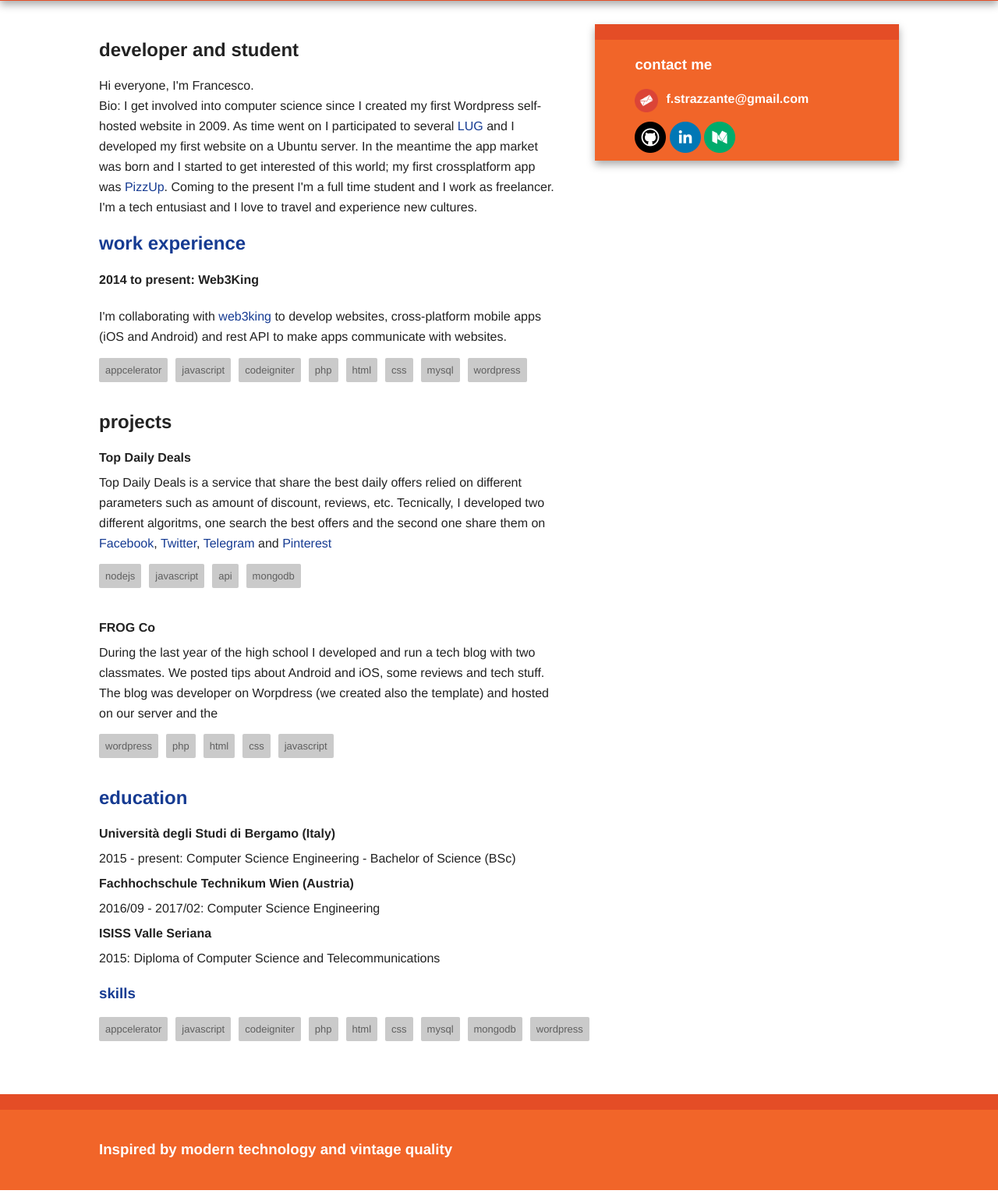
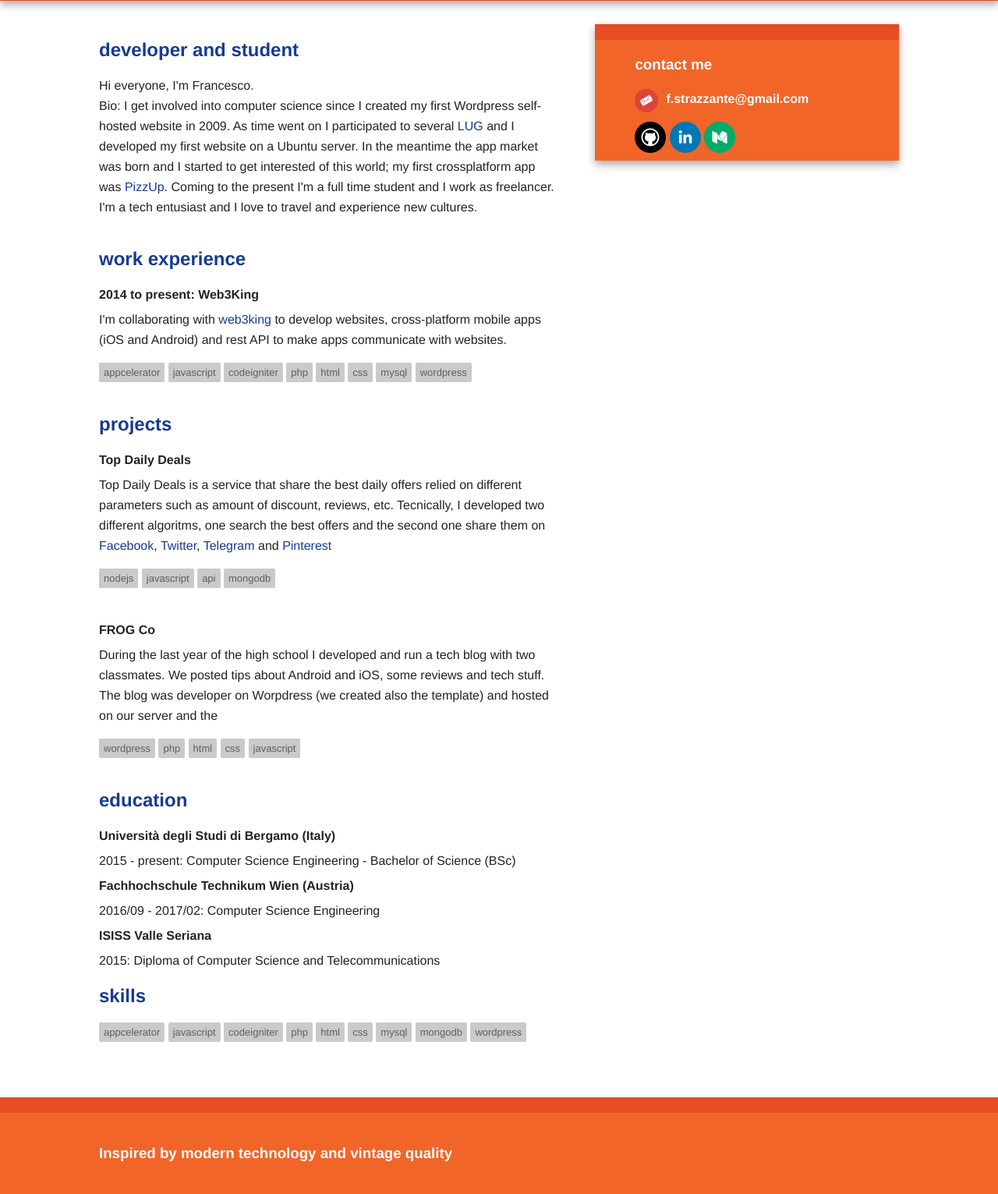
Before and after one commit to fstrazzante/fstrazzante.github.io, a PHP site: page / in a window 1280 px wide. Shown: the part 95-1626 px from the top of the page at 78% size. Run offline with PHP 8.4, Linux system fonts and the light colour scheme; some libraries are stand-ins or nearby versions.

Commit message:
improvements

```diff
--- a/css/main.css
+++ b/css/main.css
@@ -156,8 +156,7 @@ nav a:hover {
 
 span.tags {
     background: #cacaca;
-    padding: 8px;
-    margin: 0 10px 0 0;
+    padding: 5px 6px;
     border-radius: 2px;
     font-size: 13px;
     color: #5f5f5f;
@@ -191,8 +190,13 @@ a#mail{
     font-weight: bold;
 }
 
+article header {
+    margin: 0 0 40px;
+}
 
-
+article h2{
+    color: #163b92;
+}
 
 /* ==========================================================================
    Media Queries
--- a/index.html
+++ b/index.html
@@ -36,22 +36,24 @@
         <div class="main-container">
             <div class="main wrapper clearfix">
                 <article>
-                    <h2>developer and student</h2>
-                    <p>Hi everyone, I'm Francesco.<br>Bio: I get involved into computer science since I created my first Wordpress self-hosted website in 2009. As time went on I participated to several <a href="https://en.wikipedia.org/wiki/Linux_user_group">LUG</a> and I developed my first website on a Ubuntu server. In the meantime the app market was born and I started to get interested of this world; my first crossplatform app was <a href="http://www.pizzup.it/">PizzUp</a>. Coming to the present I'm a full time student and I work as freelancer. I'm a tech entusiast and I love to travel and experience new cultures.</p>
                     <header>
+                        <h2>developer and student</h2>
+                        <p>Hi everyone, I'm Francesco.<br>Bio: I get involved into computer science since I created my first Wordpress self-hosted website in 2009. As time went on I participated to several <a href="https://en.wikipedia.org/wiki/Linux_user_group">LUG</a> and I developed my first website on a Ubuntu server. In the meantime the app market was born and I started to get interested of this world; my first crossplatform app was <a href="http://www.pizzup.it/">PizzUp</a>. Coming to the present I'm a full time student and I work as freelancer. I'm a tech entusiast and I love to travel and experience new cultures.</p>
+                    </header>
+                    <section>
                         <h2><a name="we">work experience</a></h2>
                         <h4>2014 to present: Web3King</h4>
                         <p>I'm collaborating with <a href="http://www.web3king.com" target="blank">web3king</a> to develop websites, cross-platform mobile apps (iOS and Android) and rest API to make apps communicate with websites. </p>
-                        <p class="tags"><span class="tags">appcelerator</span><span class="tags">javascript</span><span class="tags">codeigniter</span><span class="tags">php</span><span class="tags">html</span><span class="tags">css</span><span class="tags">mysql</span><span class="tags">wordpress</span></p>
-                    </header>
+                        <p class="tags"> <span class="tags">appcelerator</span> <span class="tags">javascript</span> <span class="tags">codeigniter</span> <span class="tags">php</span> <span class="tags">html</span> <span class="tags">css</span> <span class="tags">mysql</span> <span class="tags">wordpress</span></p>
+                    </section>
                     <section>
                         <h2>projects</h2>
                         <h4>Top Daily Deals</h4>
                         <p>Top Daily Deals is a service that share the best daily offers relied on different parameters such as amount of discount, reviews, etc. Tecnically, I developed two different algoritms, one search the best offers and the second one share them on <a href="https://www.facebook.com/topddeals/" target="blank">Facebook</a>, <a href="https://twitter.com/topddeals" target="blank">Twitter</a>, <a href="https://t.me/topddeals" target="blank">Telegram</a> and <a href="https://it.pinterest.com/topddeals/" target="blank">Pinterest</a></p>
-                        <p class="tags"><span class="tags">nodejs</span><span class="tags">javascript</span><span class="tags">api</span><span class="tags">mongodb</span></p>
+                        <p class="tags"> <span class="tags">nodejs</span> <span class="tags">javascript</span> <span class="tags">api</span> <span class="tags">mongodb</span></p>
                         <h4>FROG Co</h4>
                         <p>During the last year of the high school I developed and run a tech blog with two classmates. We posted tips about Android and iOS, some reviews and tech stuff. The blog was developer on Worpdress (we created also the template) and hosted on our server and the</p>
-                        <p class="tags"><span class="tags">wordpress</span><span class="tags">php</span><span class="tags">html</span><span class="tags">css</span><span class="tags">javascript</span></p>
+                        <p class="tags"> <span class="tags">wordpress</span> <span class="tags">php</span> <span class="tags">html</span> <span class="tags">css</span> <span class="tags">javascript</span></p>
                     </section>
                     <section>
                         <h2><a name="e">education</a></h2>
@@ -62,10 +64,8 @@
                         <h4>ISISS Valle Seriana</h4>
                         <p>2015: Diploma of Computer Science and Telecommunications</p>
                     </section>
-                    <footer>
-                        <h3><a name="s">skills</a></h3>
-                        <p class="tags"><span class="tags">appcelerator</span><span class="tags">javascript</span><span class="tags">codeigniter</span><span class="tags">php</span><span class="tags">html</span><span class="tags">css</span><span class="tags">mysql</span><span class="tags">mongodb</span><span class="tags">wordpress</span></p>
-                    </footer>
+                        <h2><a name="s">skills</a></h2>
+                        <p class="tags"> <span class="tags">appcelerator</span> <span class="tags">javascript</span> <span class="tags">codeigniter</span> <span class="tags">php</span> <span class="tags">html</span> <span class="tags">css</span> <span class="tags">mysql</span> <span class="tags">mongodb</span> <span class="tags">wordpress</span></p>
                 </article>
 
                 <aside>
```
